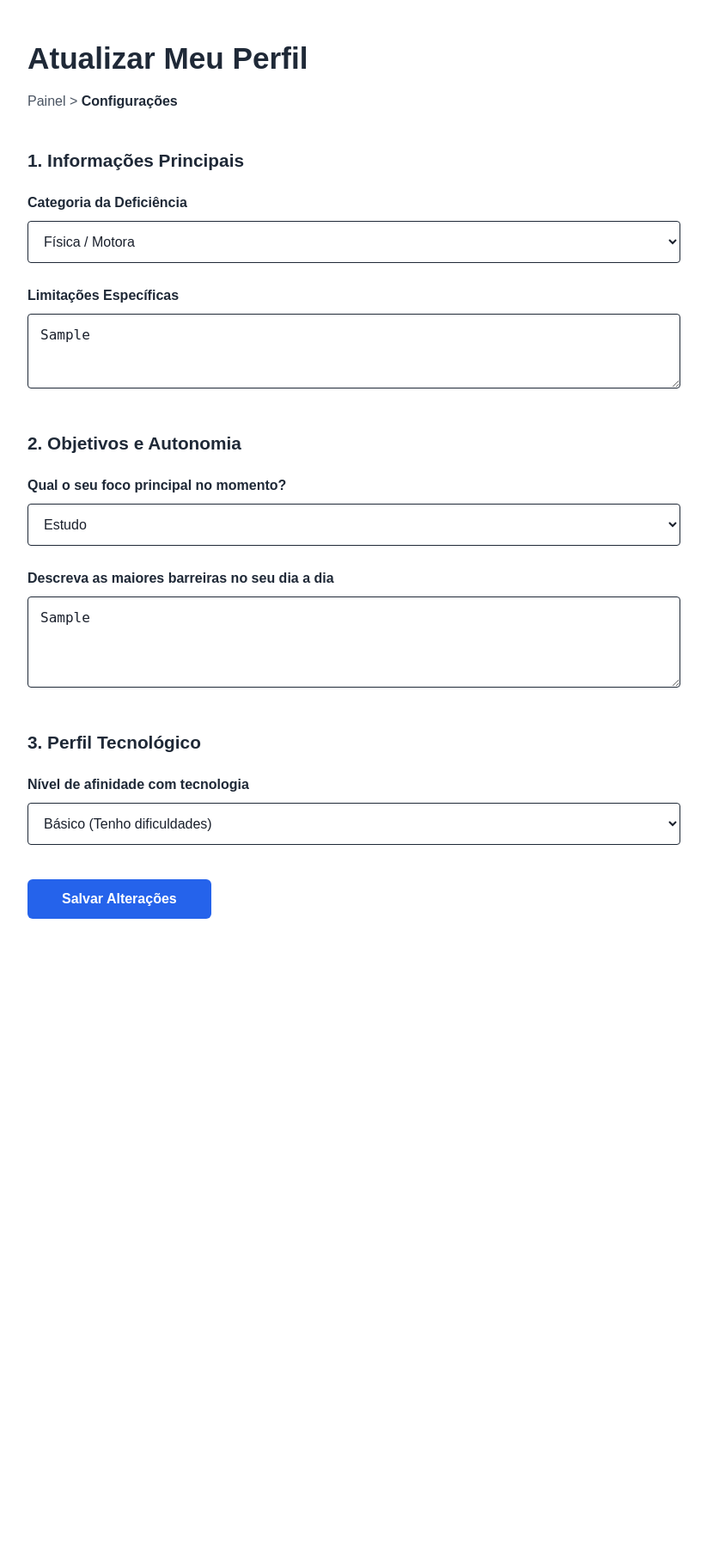
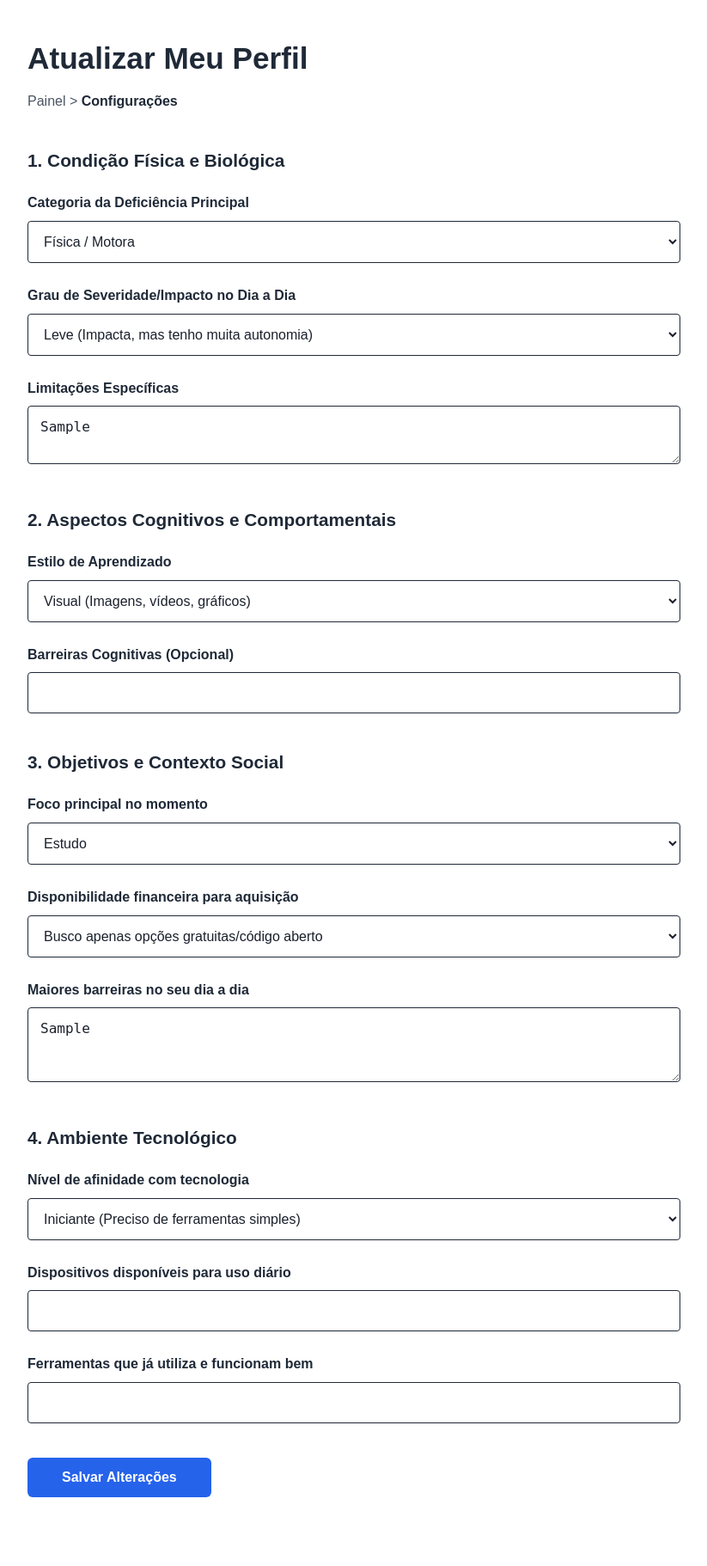
Before and after one commit to Rocha0919/tcc-inclusao-ia, a Django app: template templates/accounts/profile_edit.html in a window 1280 px wide. Shown: the part 82-1904 px from the top of the page at 86% size, without its empty margins (228-1051 px from the left). Before the commit the page ends 1151 px from the top, so only its background shows below. Run offline with Django 5.2, Linux system fonts and the light colour scheme; the template is opened without the code that fills it: most values are stand-ins (such as "Sample title", 1, 10 or a date in 2020).

Commit message:
feat(perfil): integra frontend e backend ao novo mapeamento biopsicossocial

```diff
--- a/templates/accounts/profile_edit.html
+++ b/templates/accounts/profile_edit.html
@@ -1,10 +1,10 @@
 {% extends 'base.html' %}
 {% block content %}
 <style>
-    /* Estilos baseados na imagem de referência */
+    /* Estilos baseados na imagem de referência - Mantidos como no seu original */
     .page-container {
         max-width: 800px;
-        margin: 40px auto; /* Centraliza a coluna, mas o texto fica à esquerda */
+        margin: 40px auto;
         padding: 0 20px;
         font-family: sans-serif;
         color: #1f2937;
@@ -33,7 +33,6 @@
         font-size: 1rem;
         color: #1f2937;
     }
-    /* Estiliza os inputs gerados pelo Django automaticamente */
     .form-group input[type="text"],
     .form-group input[type="password"],
     .form-group input[type="email"],
@@ -42,7 +41,7 @@
     .form-group textarea {
         width: 100%;
         padding: 14px;
-        border: 1px solid #1f2937; /* Borda escura igual à imagem */
+        border: 1px solid #1f2937;
         border-radius: 4px;
         font-size: 1rem;
         box-sizing: border-box;
@@ -52,25 +51,8 @@
         outline: 2px solid #2563eb;
         border-color: transparent;
     }
-    .checkbox-group {
-        display: flex;
-        align-items: center;
-        gap: 10px;
-        margin-bottom: 30px;
-        font-size: 0.95rem;
-    }
-    .checkbox-group input[type="checkbox"] {
-        width: 18px;
-        height: 18px;
-        accent-color: #2563eb; /* Deixa o check azul */
-    }
-    .checkbox-group a {
-        color: #2563eb; /* Azul dos links */
-        text-decoration: underline;
-        font-weight: 600;
-    }
     .btn-primary {
-        background-color: #2563eb; /* Azul do botão */
+        background-color: #2563eb;
         color: #ffffff;
         border: none;
         padding: 14px 40px;
@@ -79,11 +61,13 @@
         border-radius: 6px;
         cursor: pointer;
         transition: background-color 0.2s;
+        margin-bottom: 40px;
     }
     .btn-primary:hover {
         background-color: #1d4ed8;
     }
 </style>
+
 <div class="page-container">
     <h1 class="page-title">Atualizar Meu Perfil</h1>
     <div class="breadcrumb">Painel > <strong>Configurações</strong></div>
@@ -91,10 +75,10 @@
     <form method="POST">
         {% csrf_token %}
 
-        <h3 style="font-size: 1.3rem; margin-bottom: 20px; margin-top: 30px; color: #1f2937;">1. Informações Principais</h3>
+        <h3 style="font-size: 1.3rem; margin-bottom: 20px; margin-top: 30px; color: #1f2937;">1. Condição Física e Biológica</h3>
 
         <div class="form-group">
-            <label class="form-label">Categoria da Deficiência</label>
+            <label class="form-label">Categoria da Deficiência Principal</label>
             <select name="categoria_deficiencia" required>
                 <option value="Física" {% if categoria_atual == 'Física' %}selected{% endif %}>Física / Motora</option>
                 <option value="Visual" {% if categoria_atual == 'Visual' %}selected{% endif %}>Visual</option>
@@ -108,36 +92,80 @@
         </div>
 
         <div class="form-group">
-            <label class="form-label">Limitações Específicas</label>
-            <textarea name="limitacoes_especificas" rows="3">{{ biologico.limitacoes_especificas }}</textarea>
-        </div>
-
-        <h3 style="font-size: 1.3rem; margin-bottom: 20px; margin-top: 40px; color: #1f2937;">2. Objetivos e Autonomia</h3>
-
-        <div class="form-group">
-            <label class="form-label">Qual o seu foco principal no momento?</label>
-            <select name="objetivo_principal" required>
-                <option value="estudo" {% if perfil_uso.objetivo_principal == 'estudo' %}selected{% endif %}>Estudo</option>
-                <option value="trabalho" {% if perfil_uso.objetivo_principal == 'trabalho' %}selected{% endif %}>Trabalho</option>
-                <option value="vida_diaria" {% if perfil_uso.objetivo_principal == 'vida_diaria' %}selected{% endif %}>Vida Diária e Autonomia</option>
-                <option value="reabilitacao" {% if perfil_uso.objetivo_principal == 'reabilitacao' %}selected{% endif %}>Reabilitação</option>
+            <label class="form-label">Grau de Severidade/Impacto no Dia a Dia</label>
+            <select name="grau_severidade">
+                <option value="leve" {% if biologico.grau_severidade == 'leve' %}selected{% endif %}>Leve (Impacta, mas tenho muita autonomia)</option>
+                <option value="moderado" {% if biologico.grau_severidade == 'moderado' %}selected{% endif %}>Moderado (Preciso de apoio constante em algumas áreas)</option>
+                <option value="severo" {% if biologico.grau_severidade == 'severo' %}selected{% endif %}>Severo (Dependência significativa de adaptações/terceiros)</option>
             </select>
         </div>
 
         <div class="form-group">
-            <label class="form-label">Descreva as maiores barreiras no seu dia a dia</label>
-            <textarea name="barreiras" rows="4" required>{{ perfil_uso.barreiras_dia_a_dia }}</textarea>
+            <label class="form-label">Limitações Específicas</label>
+            <textarea name="limitacoes_especificas" rows="2">{{ biologico.limitacoes_especificas }}</textarea>
         </div>
 
-        <h3 style="font-size: 1.3rem; margin-bottom: 20px; margin-top: 40px; color: #1f2937;">3. Perfil Tecnológico</h3>
+        <h3 style="font-size: 1.3rem; margin-bottom: 20px; margin-top: 40px; color: #1f2937;">2. Aspectos Cognitivos e Comportamentais</h3>
+
+        <div class="form-group">
+            <label class="form-label">Estilo de Aprendizado</label>
+            <select name="estilo_aprendizado">
+                <option value="visual" {% if psicologico.estilo_aprendizado == 'visual' %}selected{% endif %}>Visual (Imagens, vídeos, gráficos)</option>
+                <option value="auditivo" {% if psicologico.estilo_aprendizado == 'auditivo' %}selected{% endif %}>Auditivo (Áudios, leitores de tela, podcasts)</option>
+                <option value="cinestesico" {% if psicologico.estilo_aprendizado == 'cinestesico' %}selected{% endif %}>Prático (Tocando, testando, interação física)</option>
+            </select>
+        </div>
+
+        <div class="form-group">
+            <label class="form-label">Barreiras Cognitivas (Opcional)</label>
+            <input type="text" name="barreiras_cognitivas" value="{{ psicologico.barreiras_cognitivas|default:'' }}">
+        </div>
+
+        <h3 style="font-size: 1.3rem; margin-bottom: 20px; margin-top: 40px; color: #1f2937;">3. Objetivos e Contexto Social</h3>
+
+        <div class="form-group">
+            <label class="form-label">Foco principal no momento</label>
+            <select name="objetivo_principal" required>
+                <option value="estudo" {% if social.objetivo_principal == 'estudo' %}selected{% endif %}>Estudo</option>
+                <option value="trabalho" {% if social.objetivo_principal == 'trabalho' %}selected{% endif %}>Trabalho</option>
+                <option value="vida_diaria" {% if social.objetivo_principal == 'vida_diaria' %}selected{% endif %}>Vida Diária e Autonomia</option>
+                <option value="reabilitacao" {% if social.objetivo_principal == 'reabilitacao' %}selected{% endif %}>Reabilitação</option>
+            </select>
+        </div>
+
+        <div class="form-group">
+            <label class="form-label">Disponibilidade financeira para aquisição</label>
+            <select name="orcamento">
+                <option value="gratuito" {% if social.orcamento == 'gratuito' %}selected{% endif %}>Busco apenas opções gratuitas/código aberto</option>
+                <option value="baixo_custo" {% if social.orcamento == 'baixo_custo' %}selected{% endif %}>Posso pagar por opções de baixo custo</option>
+                <option value="sem_restricao" {% if social.orcamento == 'sem_restricao' %}selected{% endif %}>Sem restrições (Empresa/Plano cobrem)</option>
+            </select>
+        </div>
+
+        <div class="form-group">
+            <label class="form-label">Maiores barreiras no seu dia a dia</label>
+            <textarea name="barreiras" rows="3" required>{{ social.barreiras_dia_a_dia }}</textarea>
+        </div>
+
+        <h3 style="font-size: 1.3rem; margin-bottom: 20px; margin-top: 40px; color: #1f2937;">4. Ambiente Tecnológico</h3>
+
+        <div class="form-group">
+            <label class="form-label">Nível de afinidade com tecnologia</label>
+            <select name="nivel_tecnologico">
+                <option value="iniciante" {% if tecnologico.nivel_tecnologico == 'iniciante' %}selected{% endif %}>Iniciante (Preciso de ferramentas simples)</option>
+                <option value="intermediario" {% if tecnologico.nivel_tecnologico == 'intermediario' %}selected{% endif %}>Intermediário (Consigo instalar e configurar)</option>
+                <option value="avancado" {% if tecnologico.nivel_tecnologico == 'avancado' %}selected{% endif %}>Avançado (Tenho facilidade com softwares)</option>
+            </select>
+        </div>
+
+        <div class="form-group">
+            <label class="form-label">Dispositivos disponíveis para uso diário</label>
+            <input type="text" name="dispositivos" value="{{ tecnologico.dispositivos_disponiveis|default:'' }}">
+        </div>
 
         <div class="form-group" style="margin-bottom: 40px;">
-            <label class="form-label">Nível de afinidade com tecnologia</label>
-            <select name="nivel_tecnologico">
-                <option value="Básico" {% if tecnologico.nivel_tecnologico == 'Básico' %}selected{% endif %}>Básico (Tenho dificuldades)</option>
-                <option value="Intermediário" {% if tecnologico.nivel_tecnologico == 'Intermediário' %}selected{% endif %}>Intermediário (Me viro bem)</option>
-                <option value="Avançado" {% if tecnologico.nivel_tecnologico == 'Avançado' %}selected{% endif %}>Avançado (Tenho facilidade)</option>
-            </select>
+            <label class="form-label">Ferramentas que já utiliza e funcionam bem</label>
+            <input type="text" name="ferramentas_previas" value="{{ tecnologico.ferramentas_previas|default:'' }}">
         </div>
 
         <button type="submit" class="btn-primary">Salvar Alterações</button>
```
Also changed, not shown: apps/accounts/views.py (+16 -7 lines), templates/accounts/profile_view.html (+48 -10 lines).
